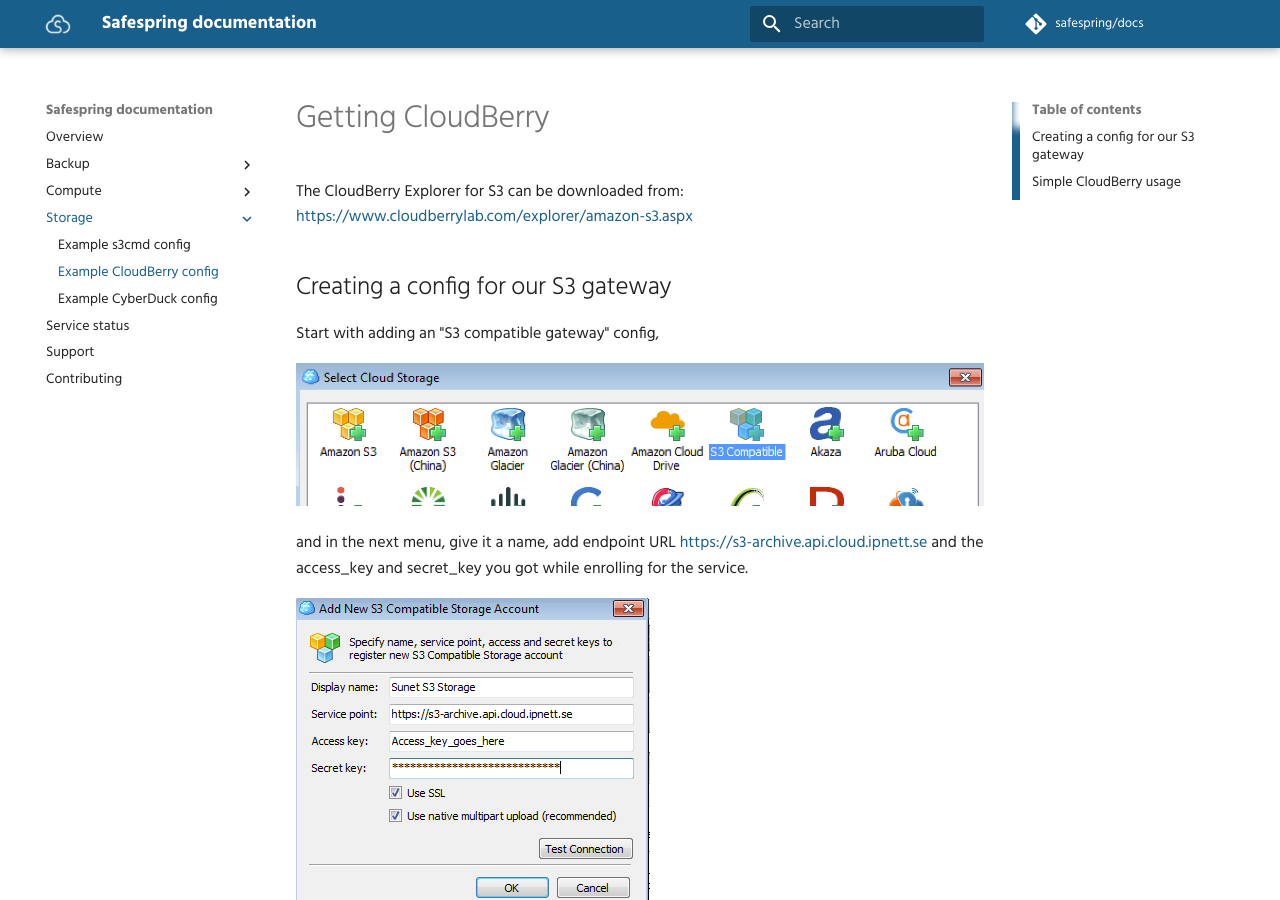
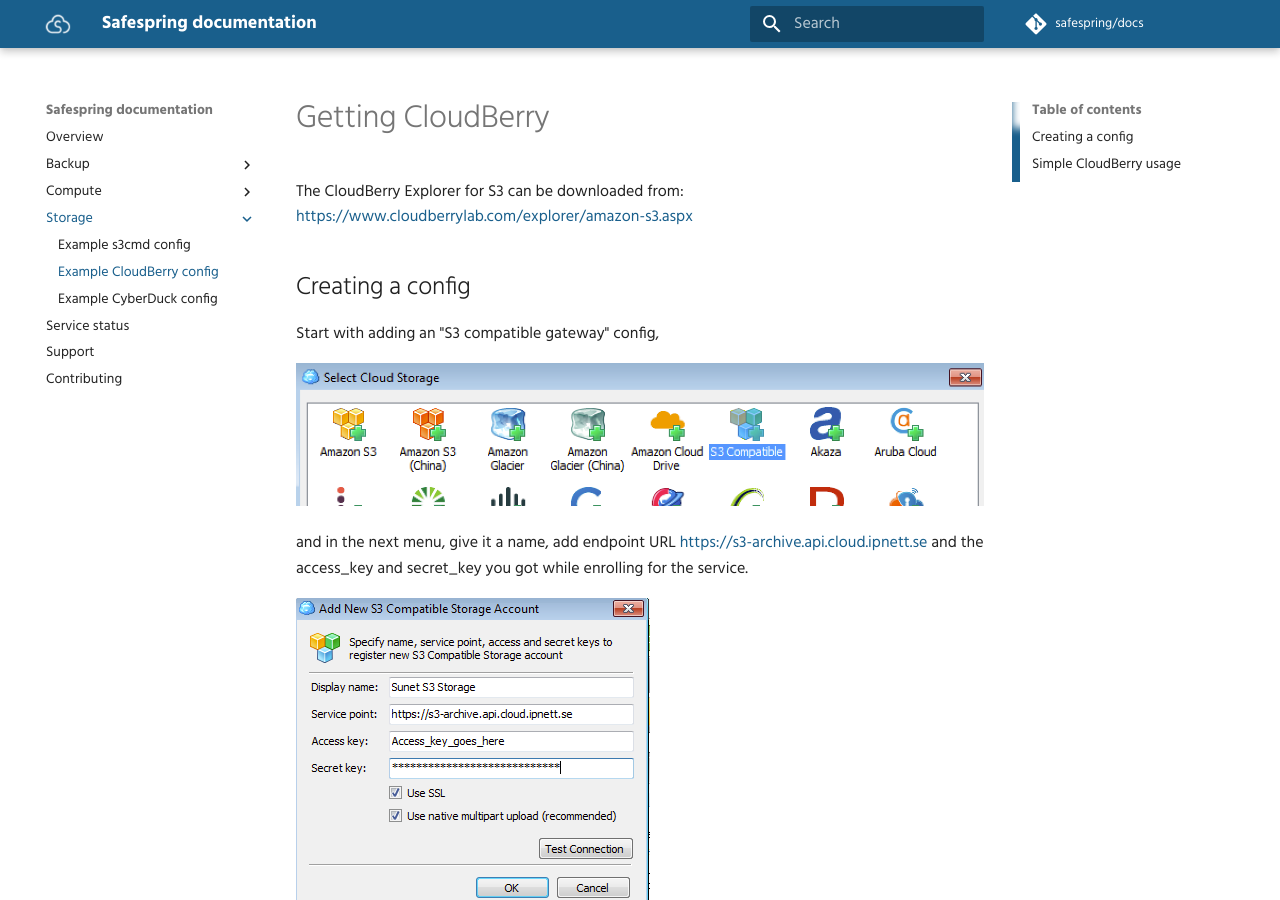
Before and after one commit to safespring/docs, an MkDocs documentation site: the page built from content/storage/cloudberry.md, in a window 1280 px wide and 900 px high. Built offline with MkDocs 1.6.1 and Material for MkDocs 9.7.7, drawn with Linux system fonts in a browser that asks for light colours; comment, search, counter and statistics services are not loaded; old or Windows-style settings are respelled for this version of MkDocs.

Commit message:
Use same wording on all products

```diff
--- a/content/storage/cloudberry.md
+++ b/content/storage/cloudberry.md
@@ -3,7 +3,7 @@
 The CloudBerry Explorer for S3 can be downloaded from:
 https://www.cloudberrylab.com/explorer/amazon-s3.aspx
 
-## Creating a config for our S3 gateway
+## Creating a config
 
 Start with adding an "S3 compatible gateway" config,
 
```
Also changed, not shown: content/storage/s3cmd.md (+1 -1 lines).
